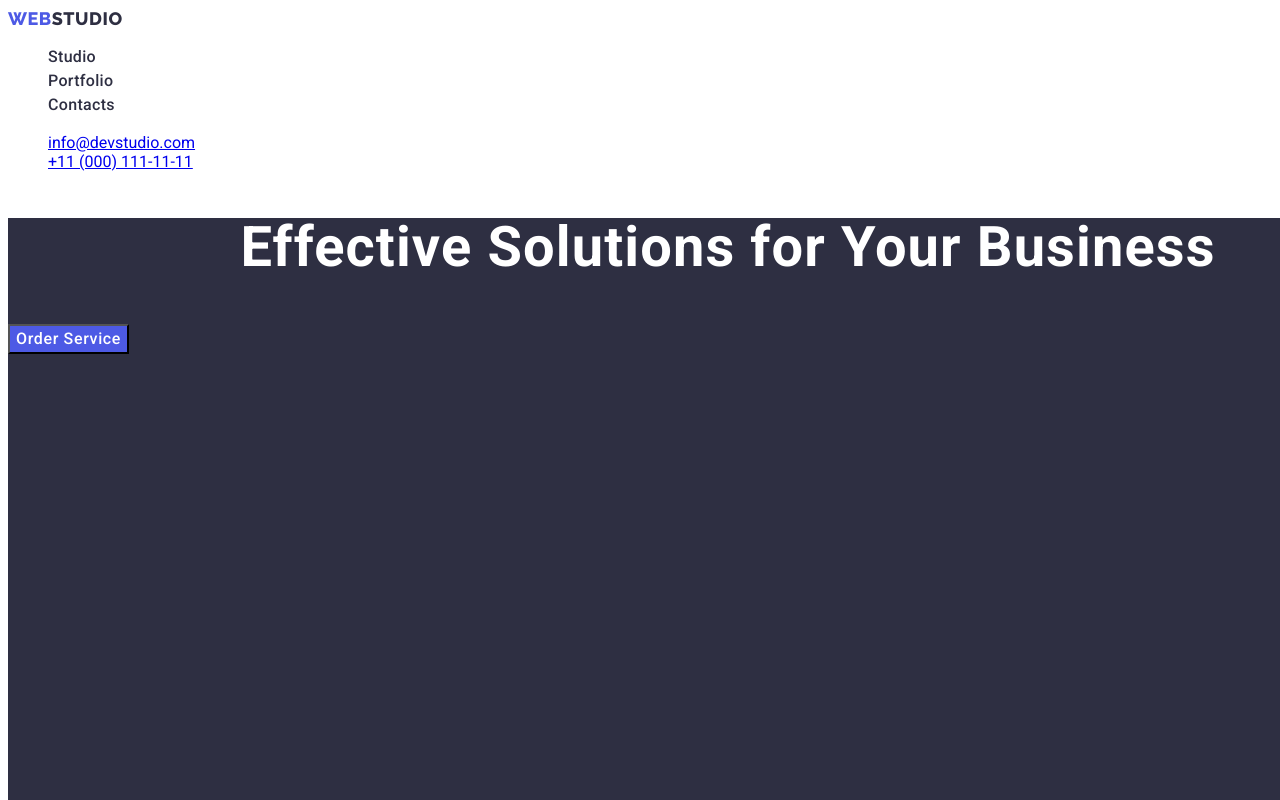
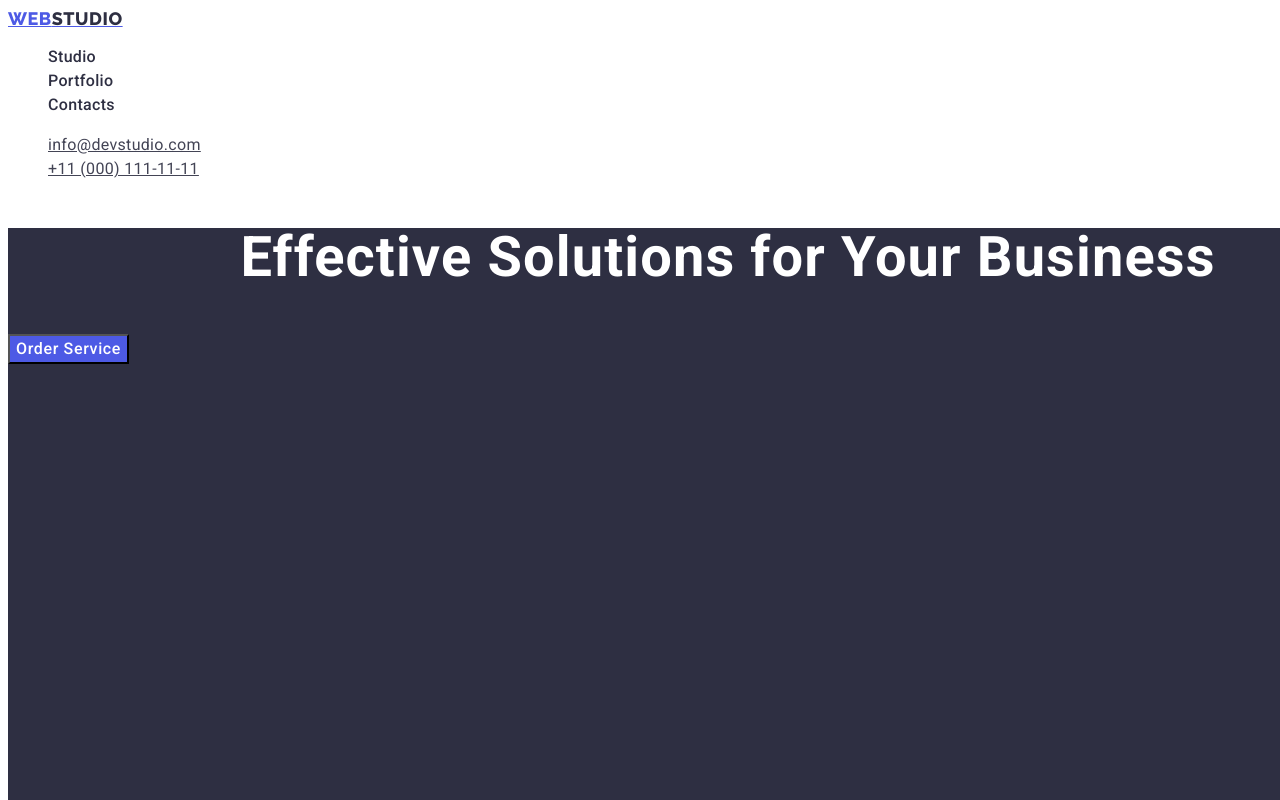
Before and after one commit to KamilaWaniek/goit-markup-hw-02, a plain HTML site: page index.html in a window 1280 px wide. Shown: the top 800 px of the page. Drawn offline with Linux system fonts and the light colour scheme.

Commit message:
Update index.html

```diff
--- a/index.html
+++ b/index.html
@@ -15,28 +15,32 @@
   <body>
     <header>
       <nav>
-        <a href="./index.html" class="website-logo link"
+        <a href="./index.html" class="website-logo"
           >WEB<span class="logo">Studio</span></a
         >
         <ul class="list">
           <li><a href="/" class="table-of-contents link">Studio</a></li>
           <li>
-            <a href="./portfolio" class="table-of-contents link">Portfolio</a>
+            <a href="./portfolio.html" class="table-of-contents link"
+              >Portfolio</a
+            >
           </li>
           <li>
-            <a href="./contacts" class="table-of-contents link">Contacts</a>
+            <a href="" class="table-of-contents link">Contacts</a>
           </li>
         </ul>
       </nav>
       <address class="header-contacts">
         <ul class="list">
           <li>
-            <a href="mailto:info@devstudio.com" class="header-mail-address"
+            <a
+              href="mailto:info@devstudio.com"
+              class="mail-address-phone-number"
               >info@devstudio.com</a
             >
           </li>
           <li>
-            <a href="tel:+110001111111" class="header-telephone-number"
+            <a href="tel:+110001111111" class="mail-address-phone-number"
               >+11 (000) 111-11-11</a
             >
           </li>
```
